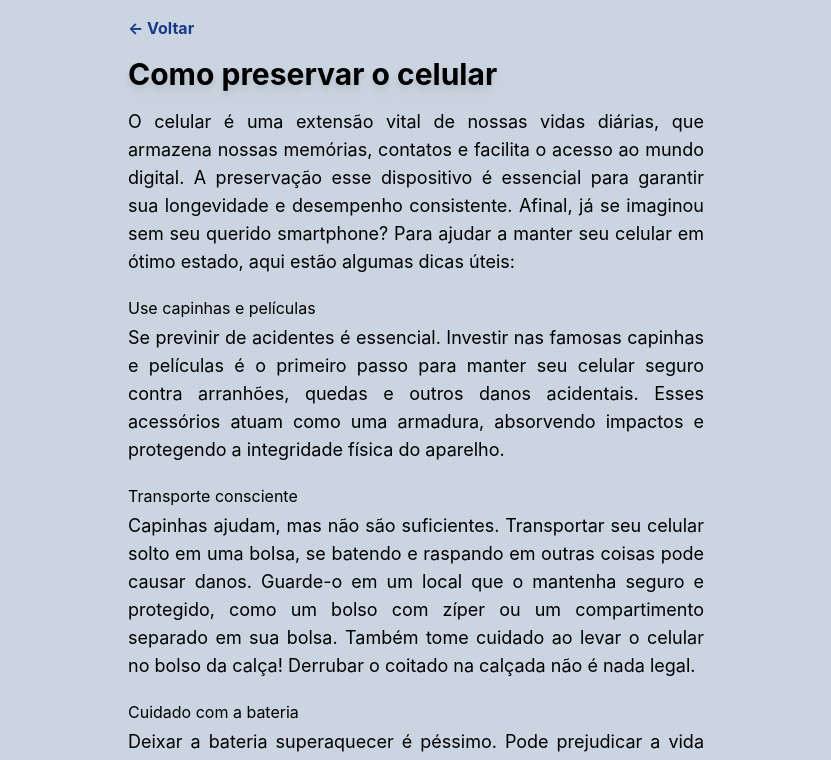
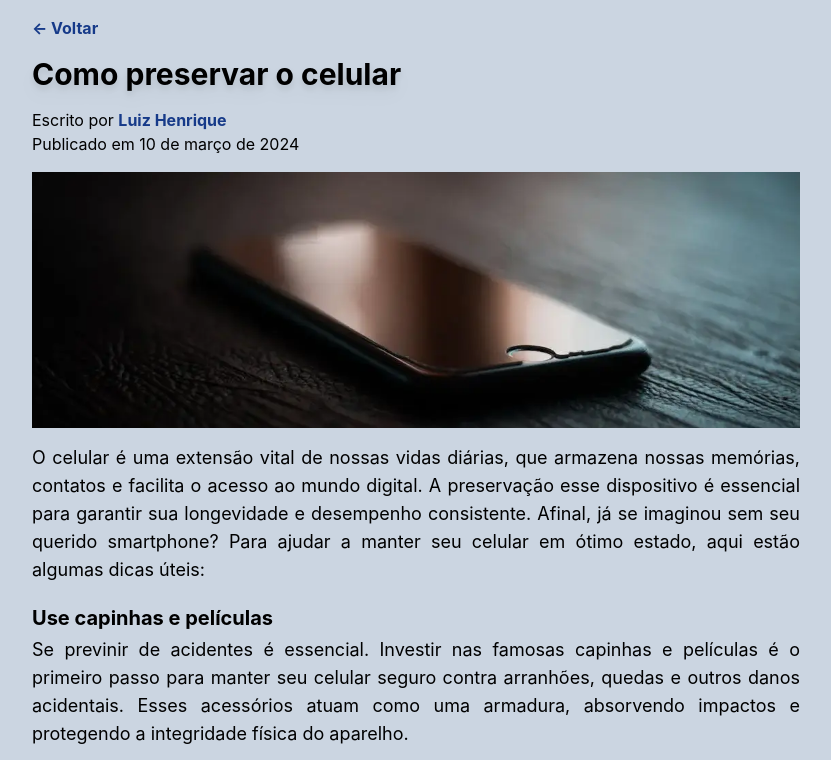
Before and after one commit to luizhf42/secafone, a Vue app: page /como-preservar-o-celular in a window 1280 px wide. Shown: the top 760 px of the page, without its empty margins (224-1055 px from the left). Built offline with nearby package versions, Linux system fonts and the light colour scheme.

Commit message:
fix: improve article design and add image

```diff
--- a/src/components/Article.vue
+++ b/src/components/Article.vue
@@ -2,8 +2,24 @@
 	<div class="wrapper">
 		<router-link to="/">← Voltar</router-link>
 		<main>
-			<h1>{{ articles[slug].title }}</h1>
-			<div v-html="articles[slug].content"></div>
+			<h1>{{ article.title }}</h1>
+			<div class="info">
+				<span
+					>Escrito por
+					<a
+						href="https://www.linkedin.com/in/luizhf42"
+						rel="noopener noreferrer"
+						target="_blank"
+						>Luiz Henrique</a
+					></span
+				>
+				<span>Publicado em {{ formatArticleDate(article.publishedAt) }}</span>
+				<span v-if="article.updatedAt"
+					>Atualizado em {{ formatArticleDate(article.updatedAt) }}</span
+				>
+			</div>
+			<img :src="`../../assets/images/${slug}.webp`" alt="" />
+			<div class="content" v-html="article.content"></div>
 		</main>
 	</div>
 </template>
@@ -11,23 +27,34 @@
 <script setup lang="ts">
 import { inject } from "vue";
 import { useRoute } from "vue-router";
+import formatArticleDate from "../utils/formatArticleDate";
+
 const slug = useRoute().params.articleSlug as string;
 const articles = inject("articles") as any;
+const article = articles[slug];
 </script>
 
 <style scoped lang="postcss">
 .wrapper {
-	@apply w-10/12 max-w-xl mx-auto pt-4;
+	@apply w-10/12 max-w-3xl mx-auto py-4;
 
 	a {
-		@apply font-bold text-anchor;
+		@apply font-bold;
 	}
 
 	h1 {
-		@apply text-2xl lg:text-3xl font-bold drop-shadow-lg my-4;
+		@apply text-3xl lg:text-3xl font-bold drop-shadow-lg my-4;
 	}
 
-	:deep(h3) {
+	.info {
+		@apply flex flex-col my-4;
+	}
+
+	img {
+		@apply object-cover max-h-64 w-full my-4;
+	}
+
+	:deep(h2) {
 		@apply text-lg lg:text-xl font-bold;
 	}
 
```
Also changed, not shown: assets/images/como-preservar-o-celular.webp (added).
